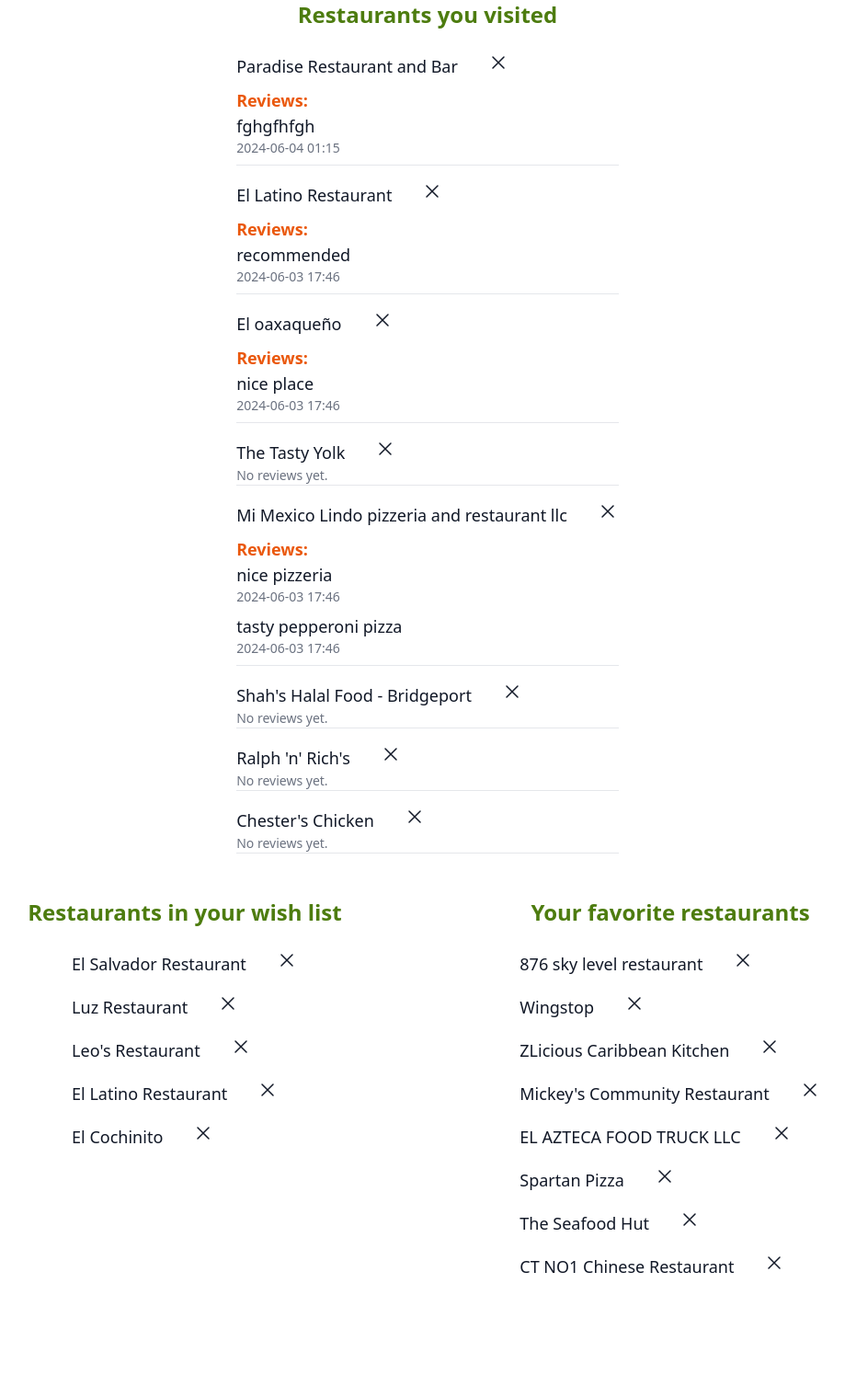
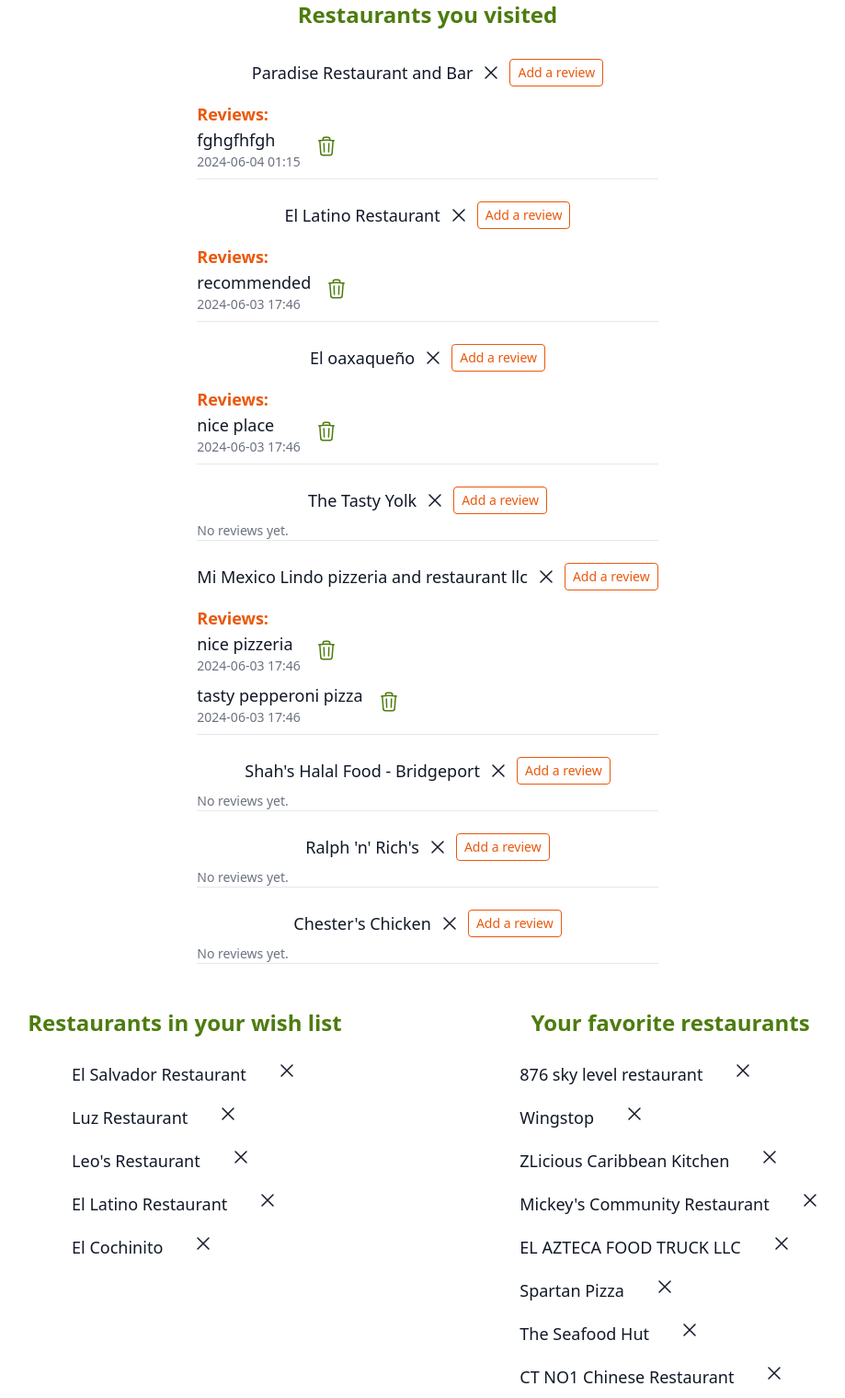
Before and after one commit to Srasulova/Ratatouille, a Flask app: page /my_lists/2 in a window 1280 px wide. Shown: the whole page at 92% size, without its empty margins (175-1094 px from the left). Before the commit the page ends 1384 px from the top, so only its background shows below. Run offline with Flask 3, Linux system fonts and the light colour scheme; some libraries are stand-ins or nearby versions.

Commit message:
add delete a review functionality

```diff
--- a/app.py
+++ b/app.py
@@ -124,7 +124,6 @@
     return render_template('login.html', form = form)
 
 
-
 @app.route('/logout')
 def logout():
     """Handle logout of user."""
@@ -145,7 +144,10 @@
     wishlisted = WishlistRestaurants.query.filter_by(user_id=user.id).all()
     visited = VisitedRestaurants.query.filter_by(user_id=user.id).all()
 
-    return render_template("page_user_profile.html", user=user, favorites = favorites, wishlisted = wishlisted, visited = visited, review_form = review_form)
+    visited_with_reviews = [(visit, Review.query.filter_by(user_id=user.id, restaurant_id=visit.restaurant_id).all()) for visit in visited]
+
+    return render_template("page_user_profile.html", user=user, favorites = favorites, wishlisted = wishlisted, visited = visited, review_form = review_form,
+    visited_with_reviews = visited_with_reviews)
 
 
 # Add restaurants to wishlist, favorites and visited:
@@ -307,13 +309,11 @@
     wishlisted = WishlistRestaurants.query.filter_by(user_id=user.id).all()
     visited = VisitedRestaurants.query.filter_by(user_id=user.id).all()
 
-    visited_with_reviews = []
+    review_form = ReviewForm()
 
-    for visit in visited:
-        reviews = Review.query.filter_by(user_id=user.id, restaurant_id=visit.restaurant_id).all()
-        visited_with_reviews.append((visit, reviews))
+    visited_with_reviews = [(visit, Review.query.filter_by(user_id=user.id, restaurant_id=visit.restaurant_id).all()) for visit in visited]
 
-    return render_template("page_my_lists.html", user = user, favorites = favorites, visited = visited, wishlisted = wishlisted, visited_with_reviews=visited_with_reviews)
+    return render_template("page_my_lists.html", user = user, favorites = favorites, visited = visited, wishlisted = wishlisted, visited_with_reviews=visited_with_reviews, review_form = review_form)
 
 
 # Show all the restaurants suggested to user
@@ -410,6 +410,30 @@
     return render_template("page_user_profile.html",  visited=visited, review_form=review_form)
 
 
+@app.route('/delete_review/<int:review_id>', methods=["GET", "POST"])
+def delete_review(review_id):
+    """Delete a review if a restaurant is in the visited restaurants list"""
+    if not g.user:
+        flash("Access unauthorized.")
+        return redirect("/")
+
+    # restaurant = Restaurant.query.get_or_404(restaurant_id)
+
+    # Check if the restaurant has a review
+    review = Review.query.filter_by(id = review_id).first()
+
+    if not review:
+        flash("Review not found.")
+        return redirect(f'/my_lists/{g.user.id}')
+
+    if review:
+        db.session.delete(review)
+        db.session.commit()
+        flash("Removed the review.")
+        return redirect(f'/my_lists/{g.user.id}')
+
+
+
 
 ##############################################################################
 # Turn off all caching in Flask
--- a/forms.py
+++ b/forms.py
@@ -14,7 +14,7 @@
     email = StringField('E-mail', validators=[DataRequired(), Email()])
     password = PasswordField('Password', validators=[Length(min=6)])
     image_url = StringField('(Optional) Image URL')
-    location = StringField('Location')
+    location = StringField('Enter your location, address or zip code')
 
 
 class LoginForm(FlaskForm):
--- a/static/stylesheets/output.css
+++ b/static/stylesheets/output.css
@@ -1168,6 +1168,16 @@
   border-color: rgb(77 124 15 / var(--tw-border-opacity));
 }
 
+.border-orange-700 {
+  --tw-border-opacity: 1;
+  border-color: rgb(194 65 12 / var(--tw-border-opacity));
+}
+
+.border-orange-600 {
+  --tw-border-opacity: 1;
+  border-color: rgb(234 88 12 / var(--tw-border-opacity));
+}
+
 .bg-gray-100 {
   --tw-bg-opacity: 1;
   background-color: rgb(243 244 246 / var(--tw-bg-opacity));
--- a/templates/page_my_lists.html
+++ b/templates/page_my_lists.html
@@ -3,35 +3,6 @@
 <div class="max-w-5xl mx-auto">
 
   <!-- Visited restaurants -->
-
-<!-- <div class="w-full">
-  {% if visited %}
-  <div class="mx-auto w-full inline-flex items-center flex-col">
-    <h3 class="text-2xl font-bold text-lime-700 mb-4">
-      Restaurants you visited
-    </h3>
-    <ul class="">
-      {% for visit in visited %}
-      <li class="text-lg font-medium text-gray-900 flex items-center py-2">
-        {{ visit.restaurant.name }}
-        <div
-          class="svg-elements flex space-x-2 items-center justify-center ml-8">
-          <form
-            action="{{ url_for('delete_visited', restaurant_id=visit.restaurant.id) }}"
-            method="POST">
-            <button type="submit" class="bg-transparent border-0">
-              <svg xmlns="http://www.w3.org/2000/svg" fill="none" viewBox="0 0 24 24" stroke-width="1.5" stroke="currentColor" class="size-6">
-                <path stroke-linecap="round" stroke-linejoin="round" d="M6 18 18 6M6 6l12 12" />
-              </svg>
-            </button>
-          </form>
-        </div>
-      </li>
-      {% endfor %}
-    </ul>
-  </div>
-  {% endif %}
-</div> -->
 
 <div class="w-full">
   {% if visited %}
@@ -42,31 +13,77 @@
     <ul class="">
       {% for visit, reviews in visited_with_reviews %}
       <li class="text-lg font-medium text-gray-900 flex flex-col py-2">
-        <div class="flex items-center">
-          {{ visit.restaurant.name }}
-          <div class="svg-elements flex space-x-2 items-center justify-center ml-8">
-            <!-- Delete visited place/location icon -->
+        <div class="flex space-x-2 items-center justify-center">
+          <p class="">{{ visit.restaurant.name }}</p>
+  <!-- Delete icon -->
  <form
  action="{{ url_for('delete_visited', restaurant_id=visit.restaurant.id) }}"
  method="POST"
+ class="flex items-center"
 >
  <button type="submit" class="bg-transparent border-0">
    <svg xmlns="http://www.w3.org/2000/svg" fill="none" viewBox="0 0 24 24" stroke-width="1.5" stroke="currentColor" class="size-6">
      <path stroke-linecap="round" stroke-linejoin="round" d="M6 18 18 6M6 6l12 12" />
    </svg>
+
  </button>
 </form>
+        <!-- Add review button -->
+        <button type="button"
+        id="add-review-btn-{{ visit.restaurant.id }}"
+        class="w-3/2 self-center my-2 bg-white border border-orange-600 text-orange-600 text-sm  font-medium py-1 px-2 rounded focus:outline-none focus:shadow-outline">
+        Add a review
+    </button>
           </div>
+
+                 <!-- Review form -->
+                 <form method="post" id="add-review-form-{{ visit.restaurant.id }}" class="flex-col w-full hidden" action="{{ url_for('add_review', restaurant_id=visit.restaurant.id) }}">
+                  {{ review_form.hidden_tag() }} {% for field in review_form if field.widget.input_type !=
+                  'hidden' %}
+                  <div class="mb-4">
+                    {{ field.label(class="block text-gray-700 text-sm font-bold mb-2") }} {{
+                    field(class="shadow appearance-none border rounded w-full py-2 px-3
+                    text-gray-700 leading-tight focus:outline-none focus:shadow-outline") }}
                   </div>
+                  {% endfor %}
+                  <div class="buttons">
+                    <button
+                    type="submit"
+                    class="w-3/2 self-end bg-orange-600 hover:bg-orange-700 text-white text-sm font-medium py-1 px-2 rounded focus:outline-none focus:shadow-outline"
+                  >
+                    Add
+                  </button>
+
+                  <button
+                  type="button"
+                  class="w-3/2 self-end bg-lime-700 hover:bg-lime-800 text-white text-sm font-medium py-1 px-2 rounded focus:outline-none focus:shadow-outline"
+                  id="cancel-review-btn-{{ visit.restaurant.id }}"
+                >
+                  Cancel
+                </button>
+                  </div>
+                </form>
 
         <!-- Display reviews if there are any -->
         {% if reviews %}
         <div class="reviews mt-2">
           <h4 class="text-medium font-semibold text-orange-600">Reviews:</h4>
           {% for review in reviews %}
-          <div class="review mb-2">
+          <div class="review mb-2 flex space-x-4 items-center">
+            <div class="review-name-content">
               <p class="review-content">{{ review.content }}</p>
             <p class="review-timestamp text-sm text-gray-500">{{ review.timestamp.strftime('%Y-%m-%d %H:%M') }}</p>
+            </div>
+
+
+             <!-- Delete icon/ trash bin -->
+ <form action="{{ url_for('delete_review', review_id=review.id) }}" method="POST">
+ <button type="submit" class="bg-transparent border-0">
+  <svg xmlns="http://www.w3.org/2000/svg" fill="none" viewBox="0 0 24 24" stroke-width="1.5" stroke="#4d7c0f" class="size-6">
+    <path stroke-linecap="round" stroke-linejoin="round" d="m14.74 9-.346 9m-4.788 0L9.26 9m9.968-3.21c.342.052.682.107 1.022.166m-1.022-.165L18.16 19.673a2.25 2.25 0 0 1-2.244 2.077H8.084a2.25 2.25 0 0 1-2.244-2.077L4.772 5.79m14.456 0a48.108 48.108 0 0 0-3.478-.397m-12 .562c.34-.059.68-.114 1.022-.165m0 0a48.11 48.11 0 0 1 3.478-.397m7.5 0v-.916c0-1.18-.91-2.164-2.09-2.201a51.964 51.964 0 0 0-3.32 0c-1.18.037-2.09 1.022-2.09 2.201v.916m7.5 0a48.667 48.667 0 0 0-7.5 0" />
+  </svg>
+ </button>
+</form>
           </div>
           {% endfor %}
         </div>
```
Also changed, not shown: templates/page_search_restaurant.html (+8 -20 lines), templates/page_user_profile.html (+32 -9 lines), Ratatouille.db. Lines whose indentation alone changed are shown as unchanged.
